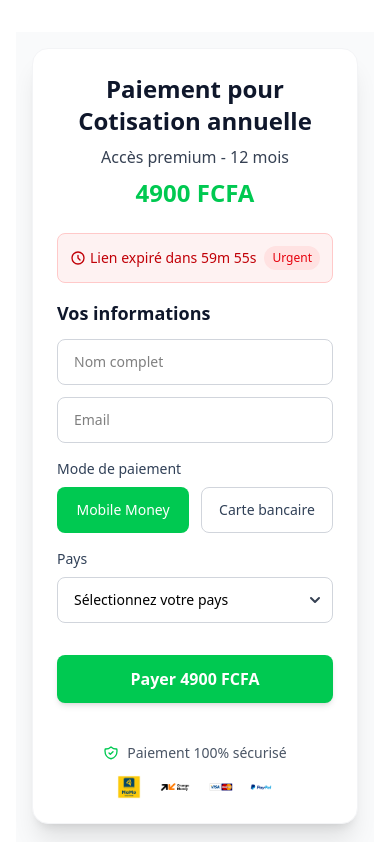
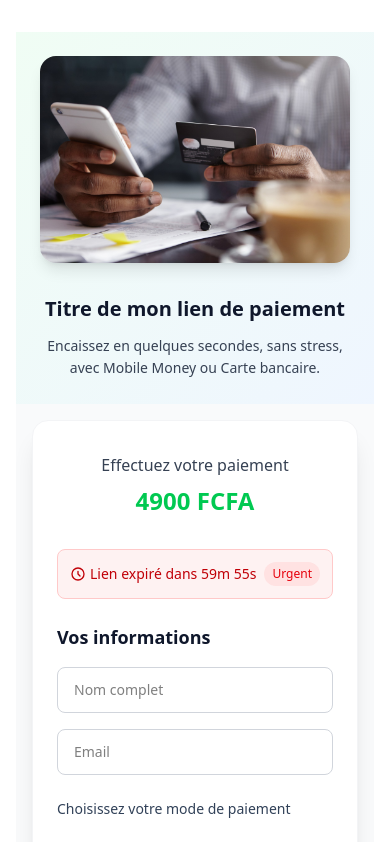
Before and after one commit to RomualdAKM/leekpay-frontend, a Nuxt app: page /payement in a window 390 px wide. Shown: the top 842 px of the page. Built offline with nearby package versions, Linux system fonts and the light colour scheme.

Commit message:
Mise à jour et responsivité des pages

```diff
--- a/pages/payement.vue
+++ b/pages/payement.vue
@@ -1,16 +1,19 @@
 <template>
   <div class="min-h-screen flex flex-col md:flex-row font-sans bg-gray-50">
-    <!-- Image à gauche (visible uniquement sur grand écran) -->
-    <div class="hidden md:block md:w-1/2 bg-gradient-to-br from-green-50 to-blue-50 flex items-center justify-center p-12">
-      <div class="text-center max-w-md">
+    <!-- Section de gauche : visible sur TOUS les écrans -->
+    <div class="w-full md:w-1/2 bg-gradient-to-br from-green-50 to-blue-50 flex flex-col items-center justify-center p-6 md:p-12">
+      <div class="text-center max-w-lg w-full">
+        <!-- Image agrandie -->
         <img
-            src="~/assets/img/register_img.jpg"
-            alt="Paiement sécurisé avec LeekPay"
-            class="w-full h-auto rounded-2xl shadow-lg mb-8"
+            :src="paymentImage"
+            :alt="paymentTitle"
+            class="w-full max-h-80 md:max-h-96 object-contain rounded-2xl shadow-lg mb-8"
         />
-        <h2 class="text-2xl font-bold text-slate-900 mb-4">Paiement rapide & sécurisé</h2>
-        <p class="text-gray-700 leading-relaxed">
-          Encaissez en quelques secondes, sans stress, avec Mobile Money, Carte bancaire ou PayPal.
+        <!-- Titre dynamique -->
+        <h2 class="text-xl md:text-2xl font-bold text-slate-900 mb-3">{{ paymentTitle }}</h2>
+        <!-- Description dynamique -->
+        <p class="text-gray-700 leading-relaxed text-sm md:text-base">
+          {{ paymentDescription }}
         </p>
       </div>
     </div>
@@ -19,15 +22,15 @@
     <div class="w-full md:w-1/2 flex items-center justify-center p-4 md:p-6">
       <div class="w-full max-w-md">
         <div class="bg-white p-6 md:p-8 rounded-2xl shadow-xl border border-gray-100">
-          <!-- Titre & Motif -->
-          <div class="text-center mb-6">
-            <h1 class="text-2xl md:text-3xl font-bold text-slate-900 mb-2">Paiement pour Cotisation annuelle</h1>
-            <p class="text-base md:text-lg text-gray-700">Accès premium - 12 mois</p>
+          <!-- Titre & Montant -->
+          <div class="text-center mb-8">
+            <h1 class="text-2xl md:text-3xl font-bold text-slate-900 mb-2"></h1>
+            <p class="text-base md:text-lg text-gray-700">Effectuez votre paiement</p>
             <p class="text-2xl md:text-3xl font-bold text-green-500 mt-2">4900 FCFA</p>
           </div>
 
           <!-- Compte à rebours -->
-          <div v-if="timeLeft" class="bg-red-50 border border-red-200 rounded-lg p-3 mb-4">
+          <div v-if="timeLeft" class="bg-red-50 border border-red-200 rounded-lg p-3 mb-6">
             <div class="flex items-center justify-between">
               <span class="text-red-700 font-medium flex items-center text-sm">
                 <svg xmlns="http://www.w3.org/2000/svg" class="h-4 w-4 mr-1" fill="none" viewBox="0 0 24 24" stroke="currentColor">
@@ -39,18 +42,18 @@
             </div>
           </div>
 
-          <!-- Formulaire de paiement -->
-          <form @submit.prevent="handleSubmit" class="space-y-4">
           <!-- Informations personnelles -->
-            <div class="space-y-3">
+          <div class="space-y-4 mb-6">
             <h2 class="text-lg font-semibold text-slate-900">Vos informations</h2>
             <input
+                v-model="formData.name"
                 type="text"
                 placeholder="Nom complet"
                 class="w-full px-4 py-3 border border-gray-300 rounded-lg focus:outline-none focus:ring-2 focus:ring-green-400 focus:border-transparent text-sm"
                 required
             />
             <input
+                v-model="formData.email"
                 type="email"
                 placeholder="Email"
                 class="w-full px-4 py-3 border border-gray-300 rounded-lg focus:outline-none focus:ring-2 focus:ring-green-400 focus:border-transparent text-sm"
@@ -59,16 +62,16 @@
           </div>
 
           <!-- Mode de paiement -->
-            <div>
-              <label class="block text-sm font-medium text-slate-700 mb-2">Mode de paiement</label>
+          <div class="space-y-6 mb-8">
+            <label class="block text-sm font-medium text-slate-700">Choisissez votre mode de paiement</label>
             <div class="grid grid-cols-2 gap-3">
               <button
                   type="button"
                   @click="selectedPayment = 'mobile-money'"
                   :class="[
-                    'px-4 py-3 rounded-lg font-medium transition text-sm',
+                    'px-4 py-4 rounded-lg font-medium transition text-sm',
                     selectedPayment === 'mobile-money'
-                      ? 'bg-green-500 text-white'
+                      ? 'bg-green-500 text-white shadow-md'
                       : 'border border-gray-300 text-slate-700 hover:bg-gray-50'
                   ]"
               >
@@ -78,9 +81,9 @@
                   type="button"
                   @click="selectedPayment = 'card'"
                   :class="[
-                    'px-4 py-3 rounded-lg font-medium transition text-sm',
+                    'px-4 py-4 rounded-lg font-medium transition text-sm',
                     selectedPayment === 'card'
-                      ? 'bg-green-500 text-white'
+                      ? 'bg-green-500 text-white shadow-md'
                       : 'border border-gray-300 text-slate-700 hover:bg-gray-50'
                   ]"
               >
@@ -89,111 +92,27 @@
             </div>
           </div>
 
-            <!-- Pays -->
-            <div v-if="selectedPayment">
-              <label class="block text-sm font-medium text-slate-700 mb-2">Pays</label>
-              <div class="relative">
-                <select
-                    v-model="selectedCountry"
-                    @change="resetNetwork"
-                    class="w-full px-4 py-3 border border-gray-300 rounded-lg focus:outline-none focus:ring-2 focus:ring-green-400 focus:border-transparent appearance-none bg-white text-sm"
-                    required
-                >
-                  <option value="" disabled>Sélectionnez votre pays</option>
-                  <option value="bj">🇧🇯 Bénin</option>
-                  <option value="ci">🇨🇮 Côte d'Ivoire</option>
-                  <option value="sn">🇸🇳 Sénégal</option>
-                  <option value="ml">🇲🇱 Mali</option>
-                  <option value="tg">🇹🇬 Togo</option>
-                  <option value="bf">🇧🇫 Burkina Faso</option>
-                  <option value="ne">🇳🇪 Niger</option>
-                  <option value="gn">🇬🇳 Guinée</option>
-                </select>
-                <div class="pointer-events-none absolute inset-y-0 right-0 flex items-center px-2 text-gray-700">
-                  <svg class="h-5 w-5" xmlns="http://www.w3.org/2000/svg" viewBox="0 0 20 20" fill="currentColor">
-                    <path fill-rule="evenodd" d="M5.293 7.293a1 1 0 011.414 0L10 10.586l3.293-3.293a1 1 0 111.414 1.414l-4 4a1 1 0 01-1.414 0l-4-4a1 1 0 010-1.414z" clip-rule="evenodd" />
-                  </svg>
-                </div>
-              </div>
-            </div>
-
-            <!-- Réseau + Numéro sur la même ligne (uniquement pour Mobile Money) -->
-            <div v-if="selectedPayment === 'mobile-money' && selectedCountry" class="space-y-3">
-              <label class="block text-sm font-medium text-slate-700">Mobile Money</label>
-              <div class="flex gap-3">
-                <div class="relative w-1/3">
-                  <select
-                      v-model="selectedNetwork"
-                      class="w-full px-3 py-3 border border-gray-300 rounded-lg focus:outline-none focus:ring-2 focus:ring-green-400 focus:border-transparent appearance-none bg-white text-sm"
-                      required
-                  >
-                    <option value="" disabled>Réseau</option>
-                    <option v-for="network in getNetworks(selectedCountry)" :key="network.value" :value="network.value">
-                      {{ network.label }}
-                    </option>
-                  </select>
-                  <div class="pointer-events-none absolute inset-y-0 right-0 flex items-center px-2 text-gray-700">
-                    <svg class="h-5 w-5" xmlns="http://www.w3.org/2000/svg" viewBox="0 0 20 20" fill="currentColor">
-                      <path fill-rule="evenodd" d="M5.293 7.293a1 1 0 011.414 0L10 10.586l3.293-3.293a1 1 0 111.414 1.414l-4 4a1 1 0 01-1.414 0l-4-4a1 1 0 010-1.414z" clip-rule="evenodd" />
-                    </svg>
-                  </div>
-                </div>
-                <input
-                    type="tel"
-                    placeholder="Numéro (sans indicatif)"
-                    class="w-2/3 px-4 py-3 border border-gray-300 rounded-lg focus:outline-none focus:ring-2 focus:ring-green-400 focus:border-transparent text-sm"
-                    required
-                />
-              </div>
-            </div>
-
-            <!-- Détails carte bancaire -->
-            <div v-if="selectedPayment === 'card'" class="space-y-3">
-              <input
-                  type="text"
-                  placeholder="Numéro de carte"
-                  class="w-full px-4 py-3 border border-gray-300 rounded-lg focus:outline-none focus:ring-2 focus:ring-green-400 focus:border-transparent text-sm"
-                  required
-              />
-              <div class="grid grid-cols-2 gap-3">
-                <input
-                    type="text"
-                    placeholder="MM/YY"
-                    class="w-full px-4 py-3 border border-gray-300 rounded-lg focus:outline-none focus:ring-2 focus:ring-green-400 focus:border-transparent text-sm"
-                    required
-                />
-                <input
-                    type="text"
-                    placeholder="CVV"
-                    class="w-full px-4 py-3 border border-gray-300 rounded-lg focus:outline-none focus:ring-2 focus:ring-green-400 focus:border-transparent text-sm"
-                    required
-                />
-              </div>
-              <!-- Option PayPal -->
-              <div class="flex items-center">
-                <input
-                    id="paypal"
-                    type="checkbox"
-                    v-model="usePayPal"
-                    class="h-4 w-4 text-green-500 focus:ring-green-400 border-gray-300 rounded"
-                />
-                <label for="paypal" class="ml-2 block text-sm text-slate-700">
-                  Payer via PayPal
-                </label>
-              </div>
-            </div>
-
           <!-- Bouton Payer -->
           <button
-                type="submit"
-                class="w-full bg-green-500 text-white py-3 px-6 rounded-lg font-bold text-base hover:bg-green-600 transition shadow-md mt-4"
+              @click="triggerPayment"
+              :disabled="isProcessing"
+              class="w-full bg-green-500 text-white py-4 px-6 rounded-lg font-bold text-base hover:bg-green-600 transition shadow-md mt-4 disabled:opacity-50 disabled:cursor-not-allowed"
           >
-              Payer 4900 FCFA
+            <span v-if="isProcessing" class="flex items-center justify-center">
+              <svg class="animate-spin h-5 w-5 mr-2" xmlns="http://www.w3.org/2000/svg" fill="none" viewBox="0 0 24 24">
+                <circle class="opacity-25" cx="12" cy="12" r="10" stroke="currentColor" stroke-width="4"></circle>
+                <path class="opacity-75" fill="currentColor" d="M4 12a8 8 0 018-8V0C5.373 0 0 5.373 0 12h4zm2 5.291A7.962 7.962 0 014 12H0c0 3.042 1.135 5.824 3 7.938l3-2.647z"></path>
+              </svg>
+              Traitement en cours...
+            </span>
+            <span v-else>
+              {{ selectedPayment ? `Payer avec ${selectedPayment === 'mobile-money' ? 'Mobile Money' : 'Carte'}` : 'Sélectionnez un mode de paiement' }}
+            </span>
           </button>
 
           <!-- Sécurité -->
-            <div class="mt-6 text-center">
-              <div class="flex items-center justify-center gap-2 text-sm text-gray-600 mb-3">
+          <div class="mt-8 text-center">
+            <div class="flex items-center justify-center gap-2 text-sm text-gray-600 mb-4">
               <svg xmlns="http://www.w3.org/2000/svg" class="h-4 w-4 text-green-500" fill="none" viewBox="0 0 24 24" stroke="currentColor">
                 <path stroke-linecap="round" stroke-linejoin="round" stroke-width="2" d="M9 12l2 2 4-4m5.618-4.016A11.955 11.955 0 0112 2.944a11.955 11.955 0 01-8.618 3.04A12.02 12.02 0 003 9c0 5.591 3.824 10.29 9 11.622 5.176-1.332 9-6.03 9-11.622 0-1.042-.133-2.052-.382-3.016z" />
               </svg>
@@ -203,10 +122,8 @@
               <img src="~/assets/img/mtn.png" alt="MTN" class="h-6 w-auto" />
               <img src="~/assets/img/orange.png" alt="Orange" class="h-6 w-auto" />
               <img src="~/assets/img/visa.png" alt="Visa" class="h-6 w-auto" />
-                <img src="~/assets/img/paypal.png" alt="PayPal" class="h-6 w-auto" />
             </div>
           </div>
-          </form>
         </div>
       </div>
     </div>
@@ -218,67 +135,21 @@ definePageMeta({
   layout: 'auth'
 })
 
-const selectedPayment = ref('mobile-money')
-const selectedCountry = ref('')
-const selectedNetwork = ref('')
-const usePayPal = ref(false)
+const selectedPayment = ref('')
 const timeLeft = ref('')
+const isProcessing = ref(false)
 
-const countries = {
-  bj: { name: 'Bénin', flag: 'bj' },
-  ci: { name: 'Côte d\'Ivoire', flag: 'ci' },
-  sn: { name: 'Sénégal', flag: 'sn' },
-  ml: { name: 'Mali', flag: 'ml' },
-  tg: { name: 'Togo', flag: 'tg' },
-  bf: { name: 'Burkina Faso', flag: 'bf' },
-  ne: { name: 'Niger', flag: 'ne' },
-  gn: { name: 'Guinée', flag: 'gn' }
-}
+// Données du formulaire
+const formData = ref({
+  name: '',
+  email: ''
+})
 
-const networks = {
-  bj: [
-    { value: 'mtn', label: 'MTN' },
-    { value: 'moov', label: 'Moov' },
-    { value: 'orange', label: 'Orange' }
-  ],
-  ci: [
-    { value: 'mtn', label: 'MTN' },
-    { value: 'moov', label: 'Moov' },
-    { value: 'orange', label: 'Orange' }
-  ],
-  sn: [
-    { value: 'orange', label: 'Orange' },
-    { value: 'free', label: 'Free' }
-  ],
-  ml: [
-    { value: 'orange', label: 'Orange' },
-    { value: 'malitel', label: 'Malitel' }
-  ],
-  tg: [
-    { value: 'togocel', label: 'Togocel' },
-    { value: 'moov', label: 'Moov' }
-  ],
-  bf: [
-    { value: 'onatel', label: 'Onatel' },
-    { value: 'orange', label: 'Orange' }
-  ],
-  ne: [
-    { value: 'airtel', label: 'Airtel' },
-    { value: 'orange', label: 'Orange' }
-  ],
-  gn: [
-    { value: 'orange', label: 'Orange' },
-    { value: 'cellcom', label: 'Cellcom' }
-  ]
-}
-
-const getFlag = (code) => `https://flagcdn.com/w20/${code}.png`
-const getCountryName = (code) => countries[code]?.name || ''
-const getNetworks = (countryCode) => networks[countryCode] || []
-
-const resetNetwork = () => {
-  selectedNetwork.value = ''
-}
+// ➡️ DONNÉES DYNAMIQUES DU LIEN DE PAIEMENT
+const paymentTitle = ref('Titre de mon lien de paiement')
+const paymentDescription = ref('Encaissez en quelques secondes, sans stress, avec Mobile Money ou Carte bancaire.')
+import registerImg from '~/assets/img/register_img.jpg'
+const paymentImage = ref(registerImg) // ou URL dynamique depuis props/API
 
 onMounted(() => {
   const now = new Date()
@@ -304,19 +175,39 @@ onMounted(() => {
   })
 })
 
-const handleSubmit = () => {
-  if (!selectedPayment || !selectedCountry) {
-    alert('Veuillez sélectionner un mode de paiement et un pays.')
+const triggerPayment = () => {
+  // Validation
+  if (!formData.value.name.trim()) {
+    alert('Veuillez entrer votre nom complet.')
     return
   }
-  if (selectedPayment === 'mobile-money' && !selectedNetwork) {
-    alert('Veuillez sélectionner un réseau mobile.')
+  if (!formData.value.email.trim()) {
+    alert('Veuillez entrer votre email.')
     return
   }
-  if (selectedPayment === 'card' && usePayPal.value) {
-    alert('Vous serez redirigé vers PayPal pour finaliser votre paiement.')
+  if (!selectedPayment.value) {
+    alert('Veuillez sélectionner un mode de paiement.')
+    return
+  }
+
+  isProcessing.value = true
+
+  // 🚀 Envoi à l’API
+  console.log('Données envoyées :', {
+    name: formData.value.name,
+    email: formData.value.email,
+    amount: 4900,
+    currency: 'XOF',
+    paymentMethod: selectedPayment.value
+  })
+
+  setTimeout(() => {
+    if (selectedPayment.value === 'mobile-money') {
+      alert('Redirection vers Mobile Money...')
     } else {
-    alert('Paiement en cours de traitement...')
+      alert('Redirection vers Carte bancaire...')
     }
+    isProcessing.value = false
+  }, 1500)
 }
 </script>
```
Also changed, not shown: layouts/dashboard.vue (+85 -7 lines), pages/index.vue (+42 -36 lines). Lines whose indentation alone changed are shown as unchanged.
